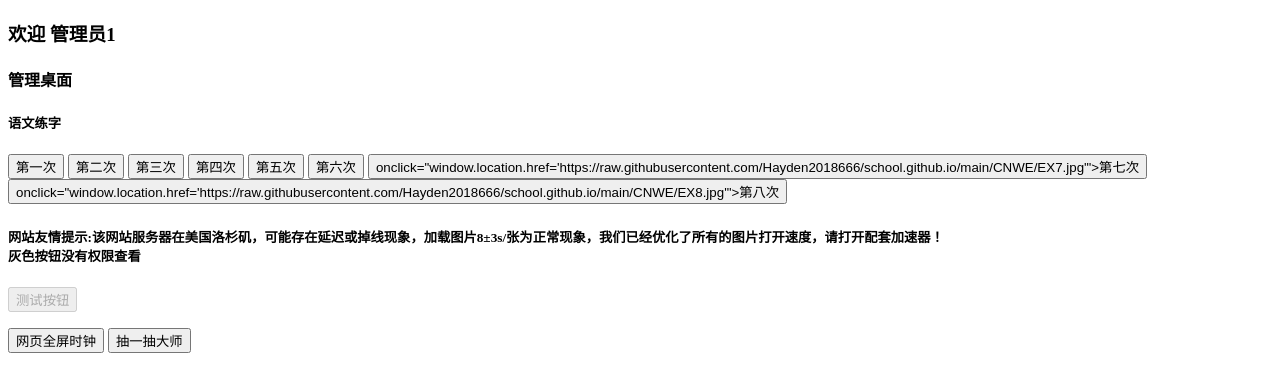
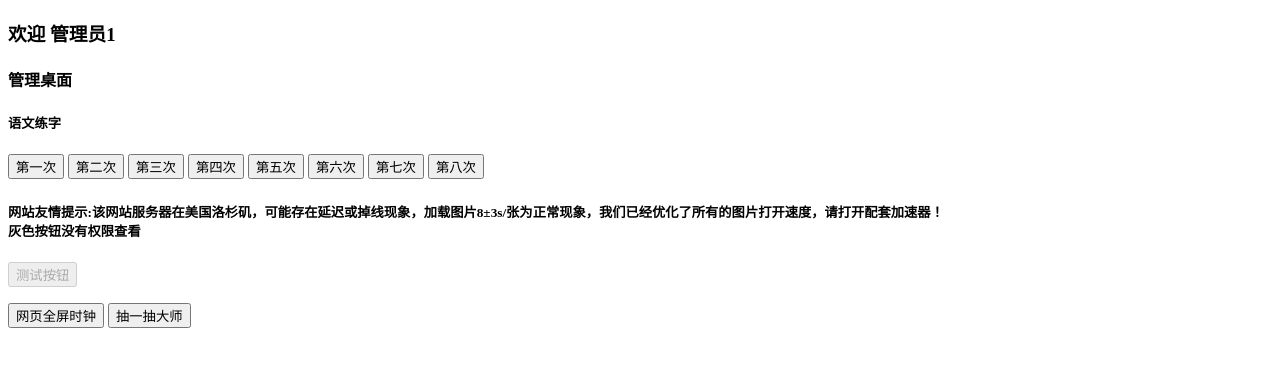
Before and after one commit to Hayden2018666/school.github.io, a plain HTML site: page admin.html in a window 1280 px wide. Drawn offline with Linux system fonts and the light colour scheme.

Commit message:
更新 admin.html

```diff
--- a/admin.html
+++ b/admin.html
@@ -19,8 +19,8 @@
     <button onclick="window.location.href='https://raw.githubusercontent.com/Hayden2018666/school.github.io/main/CNWE/EX4.jpg'">第四次</button>
     <button onclick="window.location.href='https://raw.githubusercontent.com/Hayden2018666/school.github.io/main/CNWE/EX5.jpg'">第五次</button>
     <button onclick="window.location.href='https://raw.githubusercontent.com/Hayden2018666/school.github.io/main/CNWE/EX6.jpg'">第六次</button>
-<button> onclick="window.location.href='https://raw.githubusercontent.com/Hayden2018666/school.github.io/main/CNWE/EX7.jpg'">第七次</button>
-<button> onclick="window.location.href='https://raw.githubusercontent.com/Hayden2018666/school.github.io/main/CNWE/EX8.jpg'">第八次</button>
+<button onclick="window.location.href='https://raw.githubusercontent.com/Hayden2018666/school.github.io/main/CNWE/EX7.jpg'">第七次</button>
+<button onclick="window.location.href='https://raw.githubusercontent.com/Hayden2018666/school.github.io/main/CNWE/EX8.jpg'">第八次</button>
 
     <h5>网站友情提示:该网站服务器在美国洛杉矶，可能存在延迟或掉线现象，加载图片8±3s/张为正常现象，我们已经优化了所有的图片打开速度，请打开配套加速器！<br />灰色按钮没有权限查看</h5>
 
```
